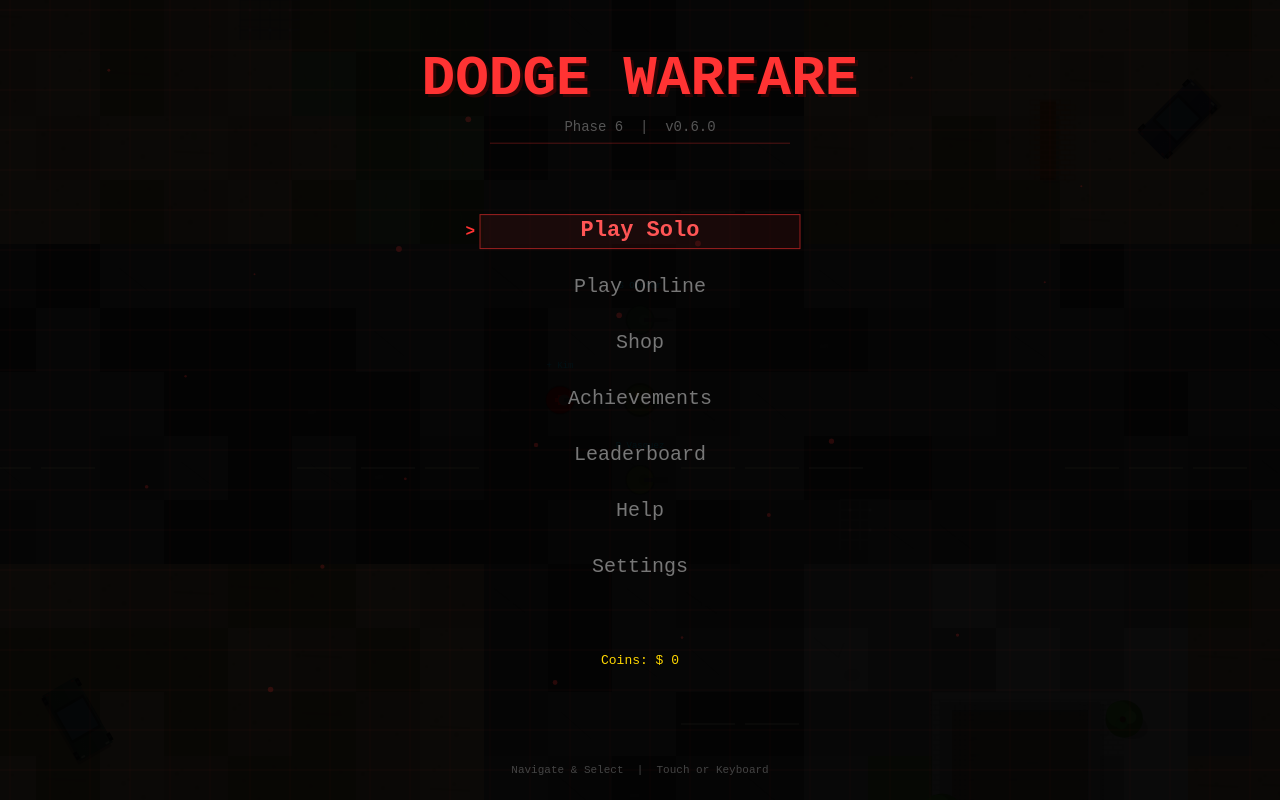
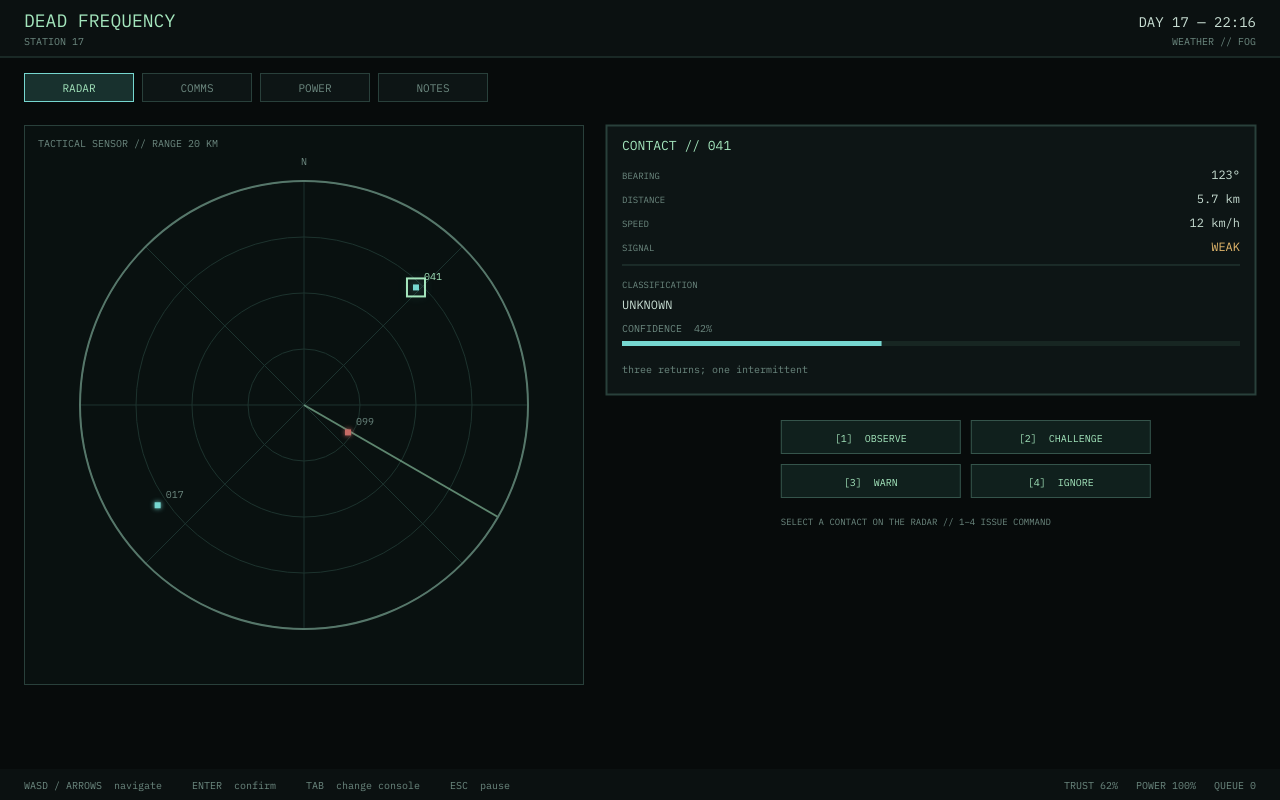
Before and after one commit to vinhan432/my-new-game, a website: page index.html in a window 1280 px wide. Drawn offline with Linux system fonts and the light colour scheme.

Commit message:
Build Dead Frequency radar command prototype
Co-authored-by: arena-agent <297053741+arena-agent@users.noreply.github.com>

```diff
--- a/index.html
+++ b/index.html
@@ -1,32 +1,17 @@
 <!DOCTYPE html>
 <html lang="en">
 <head>
-    <meta charset="UTF-8">
-    <meta name="viewport" content="width=device-width, initial-scale=1.0, maximum-scale=1.0, user-scalable=no, viewport-fit=cover">
-    <meta name="apple-mobile-web-app-capable" content="yes">
-    <meta name="mobile-web-app-capable" content="yes">
-    <meta name="apple-mobile-web-app-status-bar-style" content="black-translucent">
-    <meta http-equiv="Content-Security-Policy" content="default-src 'self'; connect-src 'self' https://my-new-game-production.up.railway.app wss://my-new-game-production.up.railway.app https://my-new-game-psl5i59ob-vinhan432s-projects.vercel.app blob: data:; script-src 'self' 'unsafe-inline' https://my-new-game-production.up.railway.app; style-src 'self' 'unsafe-inline'; img-src 'self' data: blob:; font-src 'self' data:; media-src 'self' blob:;">
-    <title>Dodge Warfare - Phase 6</title>
-    <link rel="icon" href="data:,">
-    <link rel="stylesheet" href="style.css">
+  <meta charset="UTF-8" />
+  <meta name="viewport" content="width=device-width, initial-scale=1.0" />
+  <meta name="theme-color" content="#070b0b" />
+  <title>DEAD FREQUENCY // STATION 17</title>
+  <link rel="stylesheet" href="style.css" />
 </head>
 <body>
+  <main id="app" aria-label="Dead Frequency command terminal">
     <canvas id="gameCanvas"></canvas>
-    <!-- Socket.IO (loaded from backend when available) -->
-    <script src="https://my-new-game-production.up.railway.app/socket.io/socket.io.js" onerror="console.log('Socket.IO not available - multiplayer disabled')"></script>
-    <!-- Game modules (order matters) -->
-    <script src="js/config.js"></script>
-    <script src="js/engine.js"></script>
-    <script src="js/world.js"></script>
-    <script src="js/entities.js"></script>
-    <script src="js/companions.js"></script>
-    <script src="js/systems.js"></script>
-    <script src="js/bot.js"></script>
-    <script src="js/ui.js"></script>
-    <script src="js/network.js"></script>
-    <script src="js/anticheat.js"></script>
-    <script src="js/game.js"></script>
-    <script src="js/feats.js"></script>
+    <div id="boot" class="boot"><span>STATION 17 // SECURE TERMINAL</span><b>INITIALIZING SENSOR ARRAY...</b></div>
+  </main>
+  <script src="js/dead-frequency.js"></script>
 </body>
 </html>
--- /dev/null
+++ b/js/dead-frequency.js
@@ -0,0 +1,49 @@
+/* DEAD FREQUENCY — first playable vertical slice
+ * Architecture: Clock, PowerGrid, ContactModel, RadioLog, ConsequenceQueue,
+ * StationRenderer, CommandUI. Data is intentionally plain and inspectable.
+ */
+(() => {
+'use strict';
+const C=document.getElementById('gameCanvas'), X=C.getContext('2d'), boot=document.getElementById('boot');
+const state={day:17, minute:22*60+14, weather:'FOG', tab:'RADAR', selected:'041', power:{radar:32,radio:18,defense:25,heat:10,lights:5,research:10}, trust:62, signal:46, logs:[], contacts:[], consequences:[], anomaly:false, flash:0, cursor:{x:0,y:0}};
+const clamp=(n,a,b)=>Math.max(a,Math.min(b,n)); const pad=n=>String(n).padStart(2,'0');
+const time=()=>`DAY ${pad(state.day)} — ${pad(Math.floor(state.minute/60)%24)}:${pad(state.minute%60)}`;
+const addLog=(text,kind='normal')=>{state.logs.unshift({text,kind,at:state.minute,age:0});state.logs=state.logs.slice(0,7)};
+const data={
+ contacts:[
+  {id:'041',bearing:123,distance:5.8,speed:12,strength:'WEAK',classification:'UNKNOWN',confidence:42,kind:'convoy',x:.70,y:.29,origin:'NORTH ROAD',note:'three returns; one intermittent'},
+  {id:'017',bearing:281,distance:11.2,speed:0,strength:'MEDIUM',classification:'EMERGENCY BEACON',confidence:68,kind:'beacon',x:.24,y:.68,origin:'OLD QUARRY',note:'repeating burst / no voice'},
+  {id:'099',bearing:44,distance:2.1,speed:3,strength:'NOISE',classification:'UNKNOWN',confidence:19,kind:'anomaly',x:.58,y:.55,origin:'STATION ORIGIN',note:'timestamp precedes acquisition'}
+ ],
+ radio:[
+  ['22:10','MILITARY','NORTHLINE / AUTHENTIC 71%','Maintain silence. Do not answer civilian traffic.'],
+  ['22:12','LOCAL','MARA / SIGNAL INTEGRITY 88%','Station 17, the road is open. I can see your light.'],
+  ['22:13','DEAD AIR','SOURCE UNRESOLVED / REPLAY?','Station 17, don’t open the eastern gate.'],
+  ['22:14','SYSTEM','AUTOMATED / NO CARRIER','[recording index 000 — this message has not yet been sent]']
+ ]
+};
+state.contacts=data.contacts.map(o=>({...o,seen:true}));
+function resize(){const d=devicePixelRatio||1;C.width=innerWidth*d;C.height=innerHeight*d;C.style.width=innerWidth+'px';C.style.height=innerHeight+'px';X.setTransform(d,0,0,d,0,0);state.cursor.x=innerWidth/2;state.cursor.y=innerHeight/2} addEventListener('resize',resize);resize();
+function totalPower(){return Object.values(state.power).reduce((a,b)=>a+b,0)}
+function tick(){state.minute++; if(state.minute%60===0&&Math.random()<.35){state.weather=['FOG','CLEAR','RAIN','ELECTRICAL STORM'][Math.floor(Math.random()*4)];addLog(`WEATHER SHIFT // ${state.weather}`,'warn')} state.consequences.forEach(q=>q.in-=1); const due=state.consequences.filter(q=>q.in<=0);state.consequences=state.consequences.filter(q=>q.in>0);due.forEach(q=>{addLog(q.text,'bad');state.flash=1}); state.logs.forEach(l=>l.age++); state.contacts.forEach((c,i)=>{c.distance=clamp(c.distance+(i===0?-0.03:0),.4,20);c.x+=Math.sin(state.minute/17+i)*.0008;c.y+=Math.cos(state.minute/23+i)*.0006});}
+setInterval(tick,1800);
+function drawText(t,x,y,size=12,color='var(--text)',align='left'){X.font=`${size}px IBM Plex Mono, monospace`;X.fillStyle=color;X.textAlign=align;X.textBaseline='alphabetic';X.fillText(t,x,y)}
+function rect(x,y,w,h,fill,stroke){X.fillStyle=fill;X.fillRect(x,y,w,h);if(stroke){X.strokeStyle=stroke;X.strokeRect(x+.5,y+.5,w-1,h-1)}}
+function line(x1,y1,x2,y2,color,w=1){X.strokeStyle=color;X.lineWidth=w;X.beginPath();X.moveTo(x1,y1);X.lineTo(x2,y2);X.stroke()}
+function header(w){rect(0,0,w,58,'#0b1111');line(0,57,w,57,'#29403b');drawText('DEAD FREQUENCY',24,27,18,'#a4e6bd');drawText('STATION 17',24,45,10,'#6d8980');drawText(time(),w-24,27,14,'#c7ddd2','right');drawText(`WEATHER // ${state.weather}`,w-24,45,10,state.weather==='ELECTRICAL STORM'?'#e3b76b':'#6d8980','right')}
+function tabs(w){const ts=['RADAR','COMMS','POWER','NOTES'];let x=24;ts.forEach(t=>{const tw=110;rect(x,73,tw,29,t===state.tab?'#18312e':'#0d1515',t===state.tab?'#76d7d0':'#29403b');drawText(t,x+tw/2,92,11,t===state.tab?'#a4e6bd':'#6d8980','center');x+=tw+8})}
+function radar(w,h){const left=24,top=125,size=Math.min(h-165,w*.58,560),cx=left+size/2,cy=top+size/2,r=size*.40;rect(left,top,size,size,'#091110','#29403b');for(let i=1;i<5;i++){X.beginPath();X.arc(cx,cy,r*i/4,0,Math.PI*2);X.strokeStyle=i===4?'#38534b':'#1d332e';X.stroke()}for(let i=0;i<8;i++){const a=i*Math.PI/4;line(cx,cy,cx+Math.cos(a)*r,cy+Math.sin(a)*r,'#1c332f')};let sweep=(performance.now()/2400)%1*Math.PI*2;line(cx,cy,cx+Math.cos(sweep)*r,cy+Math.sin(sweep)*r,'rgba(164,230,189,.55)',2);X.beginPath();X.arc(cx,cy,r,0,Math.PI*2);X.strokeStyle='#56776a';X.stroke();drawText('TACTICAL SENSOR // RANGE 20 KM',left+14,top+22,10,'#6d8980');drawText('N',cx,top+40,10,'#6d8980','center');
+ state.contacts.forEach(c=>{const px=left+size*c.x,py=top+size*c.y,sel=c.id===state.selected;X.shadowBlur=sel?14:5;X.shadowColor=c.kind==='anomaly'?'#c66b65':'#76d7d0';X.fillStyle=c.kind==='anomaly'?'#c66b65':'#76d7d0';X.fillRect(px-3,py-3,6,6);X.shadowBlur=0;if(sel){X.strokeStyle='#a4e6bd';X.strokeRect(px-9,py-9,18,18)}drawText(c.id,px+8,py-7,10,sel?'#a4e6bd':'#6d8980')});
+ const panelX=left+size+22,panelW=w-panelX-24;contactPanel(panelX,top,panelW);}
+function contactPanel(x,y,w){const c=state.contacts.find(c=>c.id===state.selected)||state.contacts[0];rect(x,y,w,270,'#0d1515','#29403b');drawText('CONTACT // '+c.id,x+16,y+25,13,'#a4e6bd');drawText('BEARING',x+16,y+54,9,'#6d8980');drawText(`${c.bearing}°`,x+w-16,y+54,12,'#c7ddd2','right');drawText('DISTANCE',x+16,y+78,9,'#6d8980');drawText(`${c.distance.toFixed(1)} km`,x+w-16,y+78,12,'#c7ddd2','right');drawText('SPEED',x+16,y+102,9,'#6d8980');drawText(`${c.speed} km/h`,x+w-16,y+102,12,'#c7ddd2','right');drawText('SIGNAL',x+16,y+126,9,'#6d8980');drawText(c.strength,x+w-16,y+126,12,'#e3b76b','right');line(x+16,y+140,x+w-16,y+140,'#29403b');drawText('CLASSIFICATION',x+16,y+163,9,'#6d8980');drawText(c.classification,x+16,y+184,12,c.kind==='anomaly'?'#c66b65':'#c7ddd2');drawText(`CONFIDENCE  ${c.confidence}%`,x+16,y+207,10,'#6d8980');rect(x+16,y+216,w-32,5,'#172622');rect(x+16,y+216,(w-32)*c.confidence/100,5,c.kind==='anomaly'?'#c66b65':'#76d7d0');drawText(c.note,x+16,y+248,10,'#6d8980');}
+function buttons(w,h){const x=w*.61,y=420,bw=Math.min(180,(w*.39-42)/2),bh=34;['OBSERVE','CHALLENGE','WARN','IGNORE'].forEach((b,i)=>{const bx=x+(i%2)*(bw+10),by=y+Math.floor(i/2)*(bh+10);rect(bx,by,bw,bh,'#10201d','#35544b');drawText(`[${i+1}]  ${b}`,bx+bw/2,by+22,10,'#a4e6bd','center')});drawText('SELECT A CONTACT ON THE RADAR // 1–4 ISSUE COMMAND',x, y+105,9,'#6d8980')}
+function comms(w,h){rect(24,125,w-48,h-165,'#0d1515','#29403b');drawText('COMMUNICATIONS LOG',42,151,12,'#a4e6bd');drawText('AUTHENTICITY IS NOT VERIFIED',w-42,151,9,'#6d8980','right');let y=185;data.radio.forEach(r=>{drawText(`${r[0]}  ${r[1]}`,42,y,10,r[1]==='DEAD AIR'?'#c66b65':'#6d8980');drawText(r[2],145,y,10,r[1]==='DEAD AIR'?'#e3b76b':'#a4e6bd');drawText('> '+r[3],42,y+21,12,'#c7ddd2');line(42,y+35,w-42,y+35,'#1d332e');y+=68});drawText('R  RECORD   T  TRANSMIT   F  TRACE SOURCE',42,h-55,10,'#6d8980')}
+function power(w,h){rect(24,125,w-48,h-165,'#0d1515','#29403b');drawText('POWER DISTRIBUTION',42,151,12,'#a4e6bd');drawText(`TOTAL LOAD  ${totalPower()}%`,w-42,151,11,totalPower()===100?'#a4e6bd':'#c66b65','right');let y=195;Object.entries(state.power).forEach(([k,v])=>{drawText(k.toUpperCase(),42,y,10,'#6d8980');rect(160,y-11,w-230,10,'#172622');rect(160,y-11,(w-230)*v/50,10,v<8?'#c66b65':'#76d7d0');drawText(`${v}%`,w-42,y,11,'#c7ddd2','right');y+=37});drawText('ARROWS ADJUST SELECTED BUS  //  SPACE REDISTRIBUTES',42,h-55,10,'#6d8980')}
+function notes(w,h){rect(24,125,w-48,h-165,'#0d1515','#29403b');drawText('OPERATOR NOTES // UNSENT',42,151,12,'#a4e6bd');let notes=['22:14 — I did not open the eastern gate.','The radar is showing a return inside the perimeter.','Mara says she can see the light. The tower lamp is offline.','Northline says the road is empty. Both reports are timestamped 22:12.'];notes.forEach((n,i)=>drawText('▸ '+n,48,190+i*35,12,i===2?'#e3b76b':'#c7ddd2'));}
+function footer(w,h){rect(0,h-31,w,31,'#0b1111');drawText('WASD / ARROWS  navigate     ENTER  confirm     TAB  change console     ESC  pause',24,h-11,10,'#6d8980');drawText(`TRUST ${state.trust}%   POWER ${totalPower()}%   QUEUE ${state.consequences.length}`,w-24,h-11,10,'#6d8980','right')}
+function render(){const w=innerWidth,h=innerHeight;X.clearRect(0,0,w,h);rect(0,0,w,h,'#070b0b');header(w);tabs(w);if(state.tab==='RADAR'){radar(w,h);buttons(w,h)}else if(state.tab==='COMMS')comms(w,h);else if(state.tab==='POWER')power(w,h);else notes(w,h);footer(w,h);if(state.flash>0){X.fillStyle=`rgba(198,107,101,${state.flash*.18})`;X.fillRect(0,0,w,h);state.flash=Math.max(0,state.flash-.02)}requestAnimationFrame(render)}
+function command(n){const c=state.contacts.find(c=>c.id===state.selected);if(!c)return;if(n===1)addLog(`TRACKING ${c.id} // additional returns requested`);if(n===2){addLog(`CHALLENGE SENT TO ${c.id} // LOCATION EXPOSED`,'warn');state.trust=clamp(state.trust-3,0,100);state.consequences.push({in:3,text:`RESPONSE DELAYED // ${c.id} now reports a different bearing`})}if(n===3){addLog(`WARNING BROADCAST // SETTLEMENT NORTHLINE ACKNOWLEDGED`);state.trust=clamp(state.trust+2,0,100);state.consequences.push({in:5,text:'NORTHLINE REPORT // settlement moved before warning arrived'})}if(n===4){addLog(`CONTACT ${c.id} IGNORED // record sealed`);state.consequences.push({in:4,text:'UNSOLICITED REPORT // “you saw it and did nothing”'})} }
+addEventListener('keydown',e=>{if(['Tab','ArrowUp','ArrowDown','ArrowLeft','ArrowRight',' '].includes(e.key))e.preventDefault();if(e.key==='Tab'){const a=['RADAR','COMMS','POWER','NOTES'];state.tab=a[(a.indexOf(state.tab)+1)%a.length]}if(state.tab==='RADAR'){if(e.key>='1'&&e.key<='4'){if(e.key==='4')state.selected=state.contacts[(state.contacts.findIndex(c=>c.id===state.selected)+1)%state.contacts.length].id;else command(+e.key)}if(e.key==='ArrowUp'||e.key==='ArrowDown'){let i=state.contacts.findIndex(c=>c.id===state.selected);i=(i+(e.key==='ArrowDown'?1:-1)+state.contacts.length)%state.contacts.length;state.selected=state.contacts[i].id}}if(state.tab==='COMMS'&&e.key.toLowerCase()==='r')addLog('TRANSMISSION RECORDED // hash mismatch','warn');if(state.tab==='POWER'&&(e.key==='ArrowUp'||e.key==='ArrowDown')){const keys=Object.keys(state.power),i=keys.findIndex(k=>k==='radar');const k=keys[(i+(e.key==='ArrowDown'?1:-1)+keys.length)%keys.length];state.power[k]=clamp(state.power[k]+(e.key==='ArrowDown'?-1:1),0,50)}});
+C.addEventListener('click',e=>{const r=C.getBoundingClientRect(),x=e.clientX-r.left,y=e.clientY-r.top;state.contacts.forEach(c=>{const size=Math.min(innerHeight-165,innerWidth*.58,560),px=24+size*c.x,py=125+size*c.y;if(Math.hypot(x-px,y-py)<20)state.selected=c.id});if(y>73&&y<105){const i=Math.floor((x-24)/118);state.tab=['RADAR','COMMS','POWER','NOTES'][clamp(i,0,3)]}});
+setTimeout(()=>boot.classList.add('off'),1100);addLog('SENSOR ARRAY ONLINE // operator authentication accepted');addLog('Directive received: preserve the station.','warn');render();
+})();
--- a/style.css
+++ b/style.css
@@ -1,48 +1,3 @@
-/* Dodge Warfare - Phase 6 Styles */
-
-* {
-    margin: 0;
-    padding: 0;
-    box-sizing: border-box;
-}
-
-html, body {
-    width: 100%;
-    height: 100%;
-    overflow: hidden;
-    background-color: #111;
-    font-family: 'Courier New', monospace;
-    -webkit-font-smoothing: antialiased;
-    -moz-osx-font-smoothing: grayscale;
-}
-
-canvas {
-    display: block;
-    width: 100%;
-    height: 100%;
-    cursor: none;
-    image-rendering: pixelated;
-    touch-action: none;
-    -webkit-tap-highlight-color: transparent;
-}
-
-/* Prevent text selection and context menu */
-body {
-    -webkit-user-select: none;
-    -moz-user-select: none;
-    -ms-user-select: none;
-    user-select: none;
-    -webkit-touch-callout: none;
-    touch-action: none;
-    overscroll-behavior: none;
-}
-
-/* Focus outline removal for game */
-canvas:focus {
-    outline: none;
-}
-
-/* Mobile cursor restore */
-@media (hover: none) and (pointer: coarse) {
-    canvas { cursor: default; }
-}
+@import url('https://fonts.googleapis.com/css2?family=IBM+Plex+Mono:wght@400;500;600&display=swap');
+:root{--bg:#070b0b;--panel:#0d1515;--line:#29403b;--muted:#6d8980;--text:#c7ddd2;--green:#a4e6bd;--cyan:#76d7d0;--amber:#e3b76b;--red:#c66b65;--glow:rgba(118,215,208,.15)}
+*{box-sizing:border-box}html,body,#app{margin:0;width:100%;height:100%;overflow:hidden;background:var(--bg);color:var(--text);font-family:'IBM Plex Mono','Courier New',monospace}body{user-select:none}canvas{display:block;width:100%;height:100%;image-rendering:pixelated}.boot{position:fixed;inset:0;background:#070b0b;display:flex;flex-direction:column;justify-content:center;align-items:center;gap:16px;color:var(--green);font-size:13px;letter-spacing:.12em;z-index:3;transition:opacity .8s}.boot b{font-size:11px;color:var(--muted);font-weight:400;animation:pulse 1s infinite}.boot.off{opacity:0;pointer-events:none}@keyframes pulse{50%{opacity:.35}}
```
